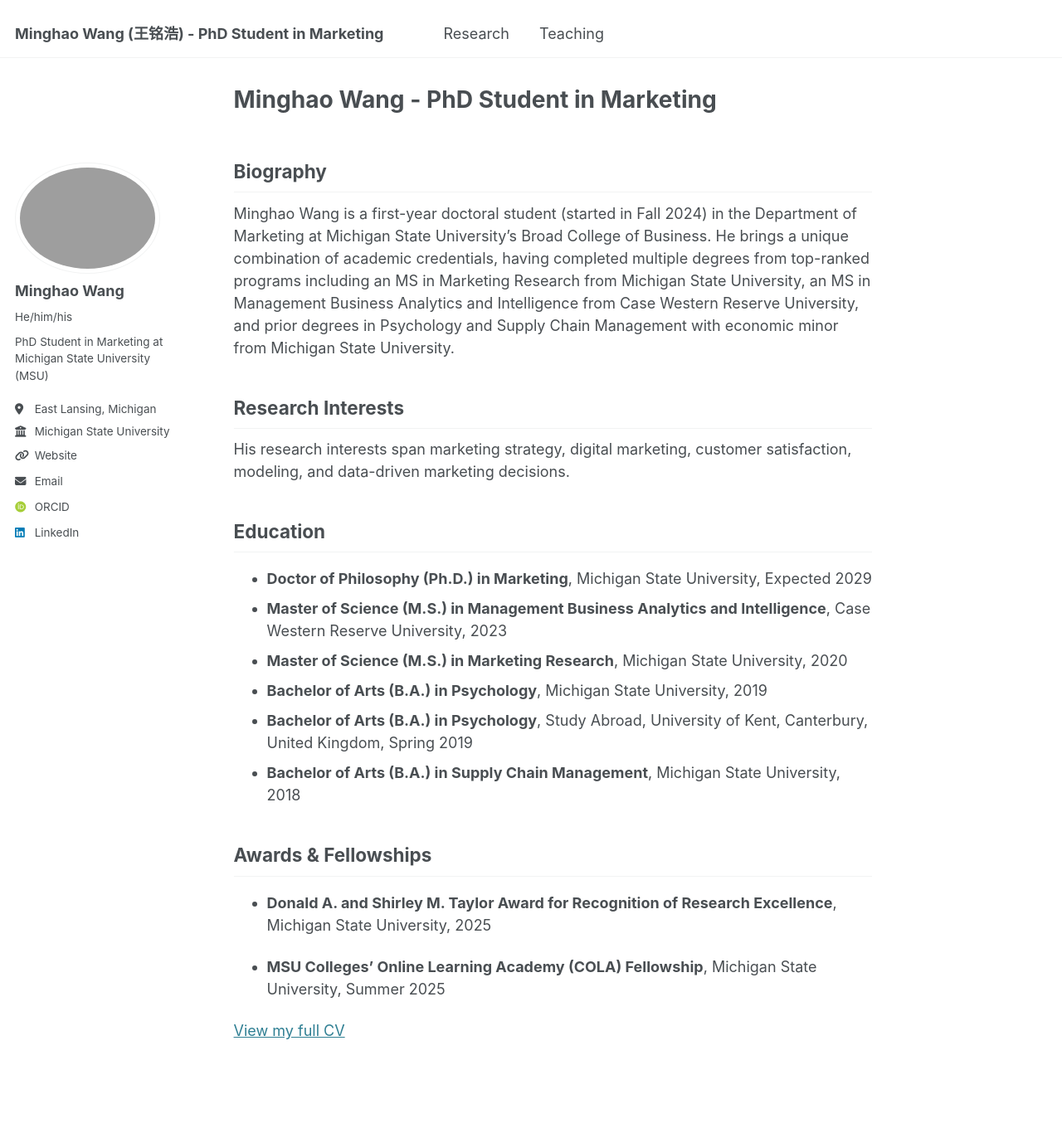
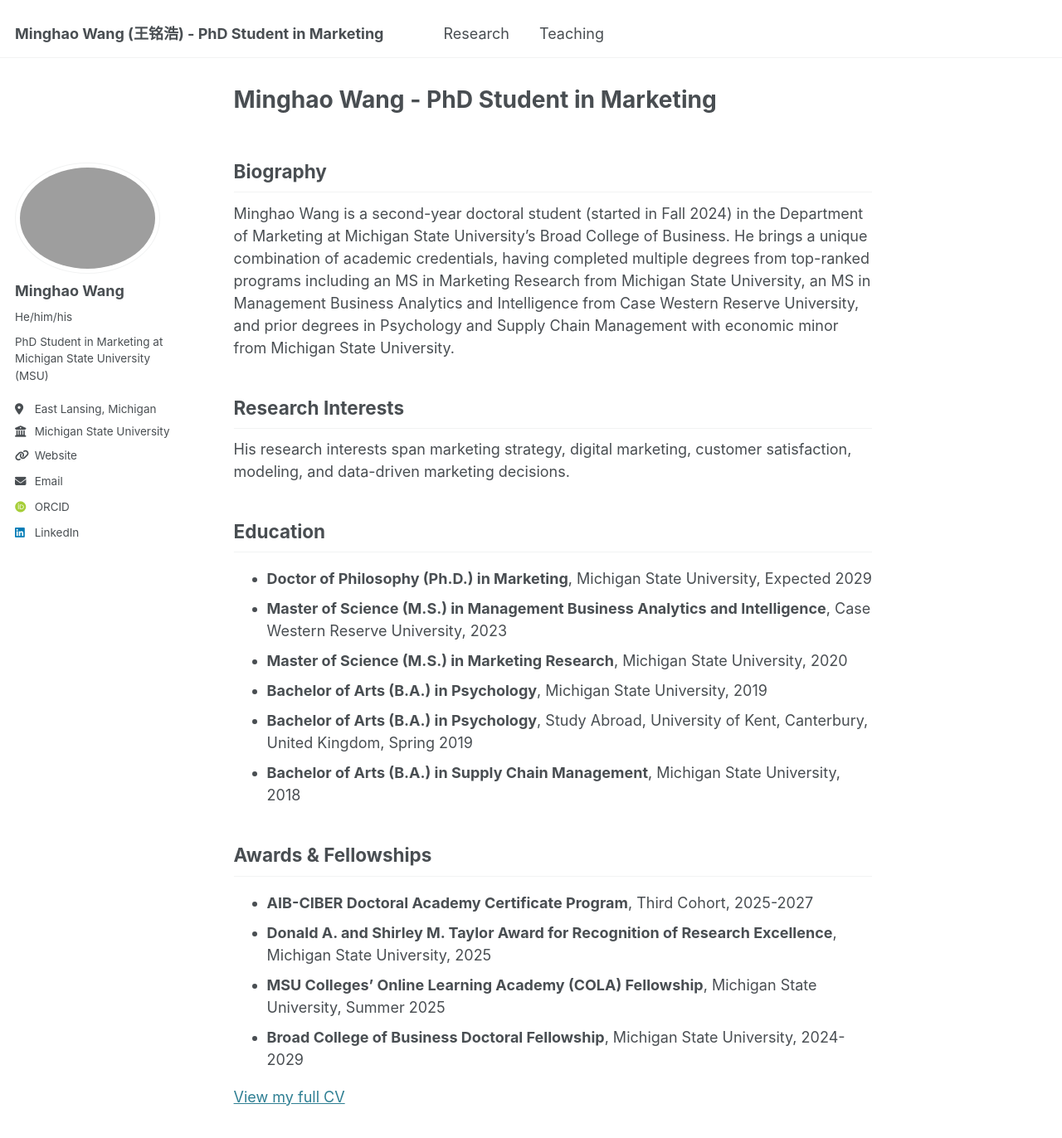
Before and after one commit to minghaowang-research/minghaowang-research.github.io, a Jekyll site: the page built from _pages/about.md, in a window 1280 px wide and 1400 px high. Shown: the top 1372 px of the window at 83% size. Built offline with Jekyll 4.4.1, drawn with Linux system fonts in a browser that asks for light colours; some web fonts are replaced.

Commit message:
Added AIB-CIBER

```diff
--- a/_pages/about.md
+++ b/_pages/about.md
@@ -7,7 +7,7 @@ redirect_from:
   - /about.html
 ---
 ## Biography
-Minghao Wang is a first-year doctoral student (started in Fall 2024) in the Department of Marketing at Michigan State University's Broad College of Business.
+Minghao Wang is a second-year doctoral student (started in Fall 2024) in the Department of Marketing at Michigan State University's Broad College of Business.
 He brings a unique combination of academic credentials, having completed multiple degrees from top-ranked programs including an MS in Marketing Research from Michigan State University, an MS in Management Business Analytics and Intelligence from Case Western Reserve University, and prior degrees in Psychology and Supply Chain Management with economic minor from Michigan State University.
 
 ## Research Interests
@@ -22,8 +22,10 @@ His research interests span marketing strategy, digital marketing, customer sati
 * **Bachelor of Arts (B.A.) in Supply Chain Management**, Michigan State University, 2018
 
 ## Awards & Fellowships
+* **AIB-CIBER Doctoral Academy Certificate Program**, Third Cohort, 2025-2027
 * **Donald A. and Shirley M. Taylor Award for Recognition of Research Excellence**, Michigan State University, 2025
+* **MSU Colleges' Online Learning Academy (COLA) Fellowship**, Michigan State University, Summer 2025
+* **Broad College of Business Doctoral Fellowship**, Michigan State University, 2024-2029
 
-* **MSU Colleges' Online Learning Academy (COLA) Fellowship**, Michigan State University, Summer 2025
 
 [View my full CV](/files/Minghao-Wang-PhD-CV.pdf)
```
